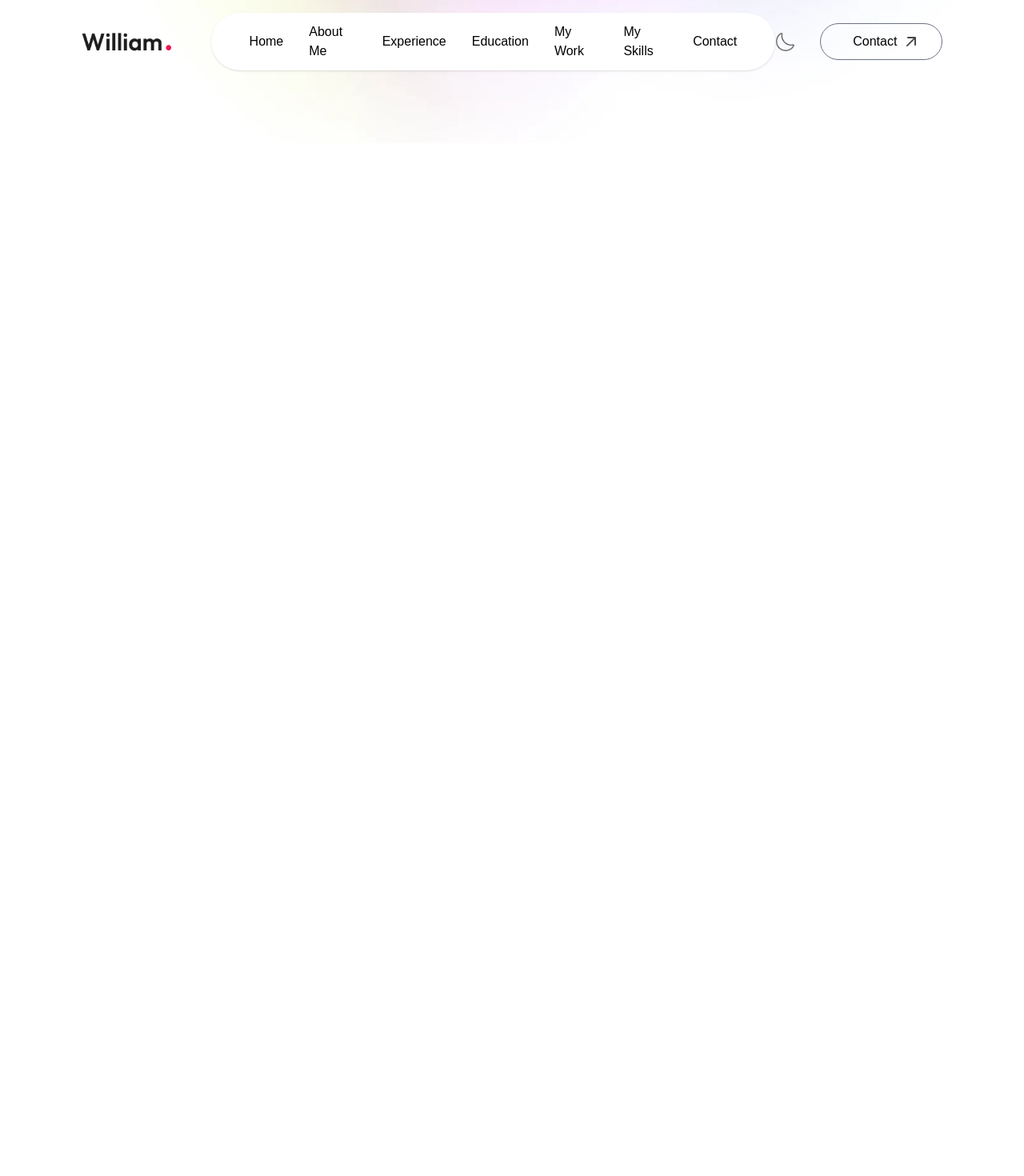
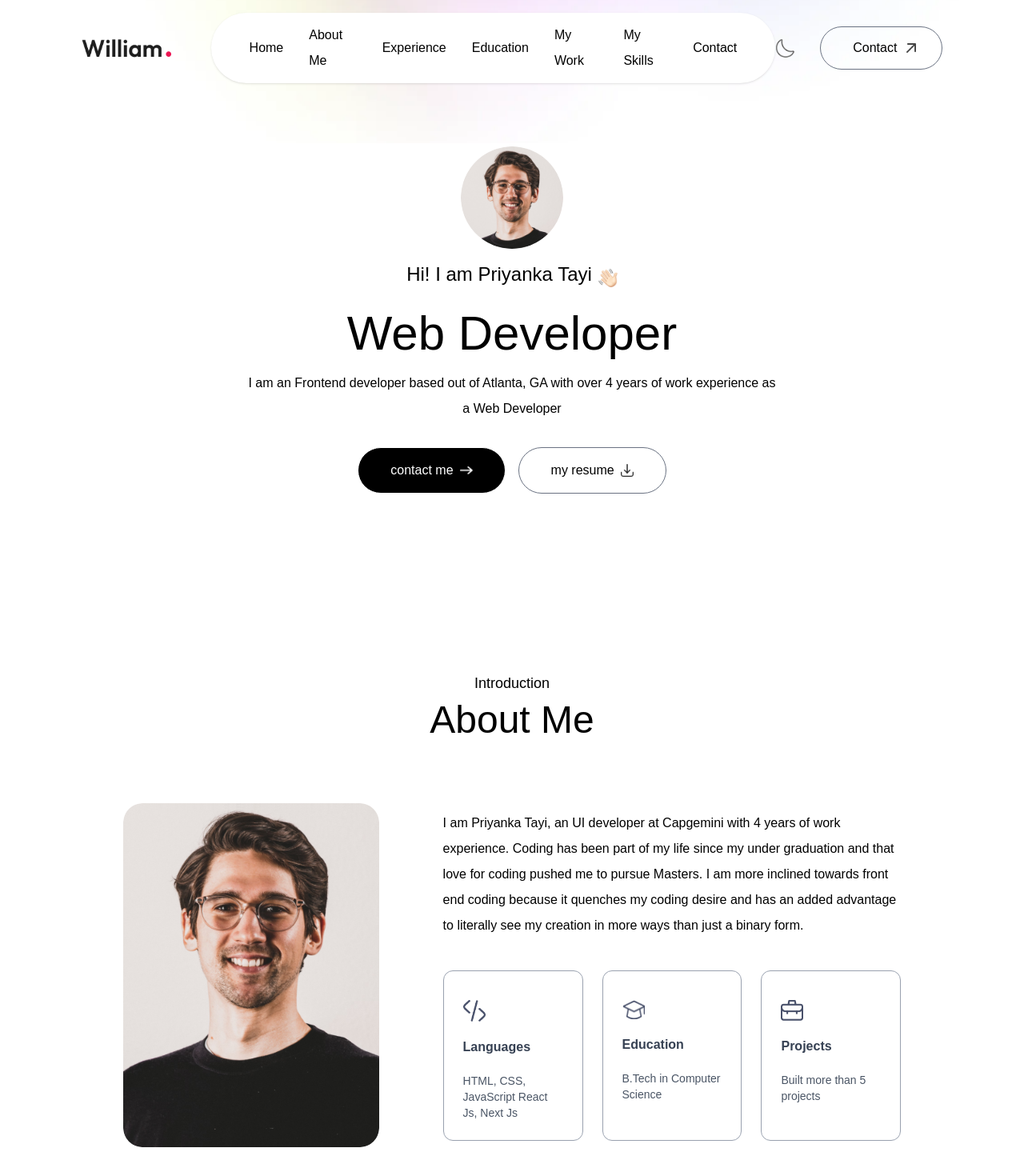
Before and after one commit to priyankatayi/portfolio, a Next.js app: page / in a window 1280 px wide. Shown: the top 1470 px of the page at 80% size. Before the commit the page ends 800 px from the top, so only its background shows below. Built offline with nearby package versions, Linux system fonts and the light colour scheme; a web font is replaced by a local one.

Commit message:
Navbar changes

```diff
--- /dev/null
+++ b/app/components/About.jsx
@@ -0,0 +1,34 @@
+import { assets, infoList } from '@/assets/assets'
+import Image from 'next/image'
+import React from 'react'
+
+function About() {
+  return (
+    <>
+    <div id="about" className='w-full px-[12%] py-10 scroll-mt-20'>
+        <h4 className='text-center mb-2 text-lg font-Ovo'>Introduction</h4>
+        <h2 className='text-center text-5xl font-Ovo'>About Me</h2>
+        <div className="flex w-full flex-col lg:flex-row items-center gap-20 my-20">
+            <div className='w-64 sm:w-80 rounded-3xl max-w-none'>
+                <Image src={assets.user_image} alt="user" className='w-full rounded-3xl '/>
+            </div>
+            <div className='flex-1'>
+            <p className='mb-10 max-w-2xl font-Ovo'>I am Priyanka Tayi, an UI developer at Capgemini with 4 years of work experience. Coding has been part of my life since my under graduation and that love for coding pushed me to pursue Masters. I am more inclined towards front
+            end coding because it quenches my coding desire and has an added advantage to literally see my creation in more ways than just a binary form.</p>
+            <ul className='grid grid-cols-1 sm:grid-cols-3 gap-6 max-w-2xl'>
+                {infoList.map(({icon, iconDark, title, description}, index) =>  {
+                    return(<li className='border-[0.5px] border-gray-400 rounded-xl p-6 cursor-pointer' key={index}>
+                        <Image src={icon} alt={title} className='w-7 mt-3'/>
+                        <h3 className='my-4 font-semibold text-gray-700'>{title}</h3>
+                        <p className='text-gray-600 text-sm'>{description}</p>
+                    </li>)
+                })}
+            </ul>
+            </div>
+        </div>
+    </div>
+        </>
+  )
+}
+
+export default About
--- a/app/components/Header.jsx
+++ b/app/components/Header.jsx
@@ -0,0 +1,28 @@
+import React from 'react'
+import { assets } from '@/assets/assets'
+import Image from 'next/image'
+
+function Header() {
+  return (
+    <div className='w-11/12 max-w-3xl text-center mx-auto h-screen flex flex-col items-center justify-center gap-4'>
+        <div>
+            <Image src={assets.profile_img} alt="profileImage" className="rounded-full w-32"/>
+        </div>
+        <h3 className='flex items-end gap-2 text-xl md:text-2xl mb-3 font-Ovo'>Hi! I am Priyanka Tayi
+            <Image src={assets.hand_icon} alt="" className='w-6' />
+        </h3>
+        <h1 className='text-3xl sm:text-6xl lg:texxt-[66px] font-Ovo'>
+           Web Developer
+        </h1>
+        <p className='max-w-2xl mx-auto font-Ovo'>
+            I am an  Frontend developer based out of Atlanta, GA with over 4 years of work experience as a Web Developer
+        </p>
+        <div className='flex flex-col sm:flex-row items-center gap-4 mt-4'>
+            <a href="#contact"  className='px-10 py-3 border border-white rounded-full bg-black text-white flex items-center gap-2'>contact me <Image className="w-4" src={assets.right_arrow_white} alt='' /></a>
+            <a href="/sample-resume.pdf" download className='px-10 py-3 border rounded-full border-gray-500 flex items-center gap-2'>my resume <Image className="w-4" src={assets.download_icon} alt='' /></a>
+        </div>
+    </div>
+  )
+}
+
+export default Header
--- a/app/components/Navbar.jsx
+++ b/app/components/Navbar.jsx
@@ -25,7 +25,7 @@
         </a>
         <ul className="hidden md:flex items-center gap-6 lg:gap-8 rounded-full px-12 py-3 bg-white shadow-sm bg-opacity-50">
           <li><a className='font-Ovo' href="#top">Home</a></li>
-          <li><a className='font-Ovo' href="#aboutMe">About Me</a></li>
+          <li><a className='font-Ovo' href="#about">About Me</a></li>
           <li><a className='font-Ovo' href="#experience">Experience</a></li>
           <li><a className='font-Ovo' href="#education">Education</a></li>
           <li><a className='font-Ovo' href="#work">My Work</a></li>
@@ -47,7 +47,7 @@
             <Image className="w-5 cursor-pointer" src={assets.close_black} alt="" />
           </div>
           <li><a className='font-Ovo' onClick={onClose} href="#top">Home</a></li>
-          <li><a className='font-Ovo' onClick={onClose} href="#aboutMe">About Me</a></li>
+          <li><a className='font-Ovo' onClick={onClose} href="#about">About Me</a></li>
           <li><a className='font-Ovo' onClick={onClose} href="#experience">Experience</a></li>
           <li><a className='font-Ovo' onClick={onClose} href="#education">Education</a></li>
           <li><a className='font-Ovo' onClick={onClose} href="#work">My Work</a></li>
--- a/app/layout.js
+++ b/app/layout.js
@@ -18,9 +18,9 @@
 
 export default function RootLayout({ children }) {
   return (
-    <html lang="en">
+    <html lang="en" className="scroll-smooth">
       <body
-        className={`${outfit.className} ${ovo.className} antialiased`}
+        className={`${outfit.className} ${ovo.className} antialiased leading-8 overflow-x-hidden`}
       >
         {children}
       </body>
--- a/app/page.js
+++ b/app/page.js
@@ -1,11 +1,15 @@
 'use client'
 
+import About from "./components/About";
+import Header from "./components/Header";
 import Navbar from "./components/Navbar";
 
 export default function Home() {
   return (
     <>
     <Navbar />
+    <Header />
+    <About />
     </>
   );
 }
```
